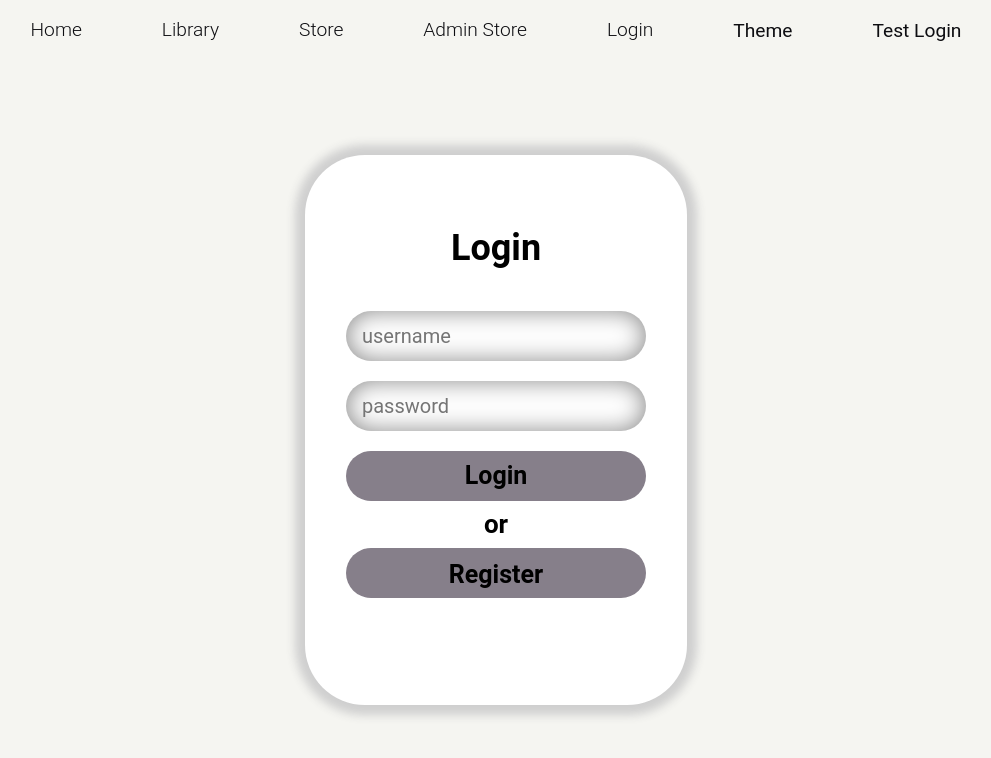
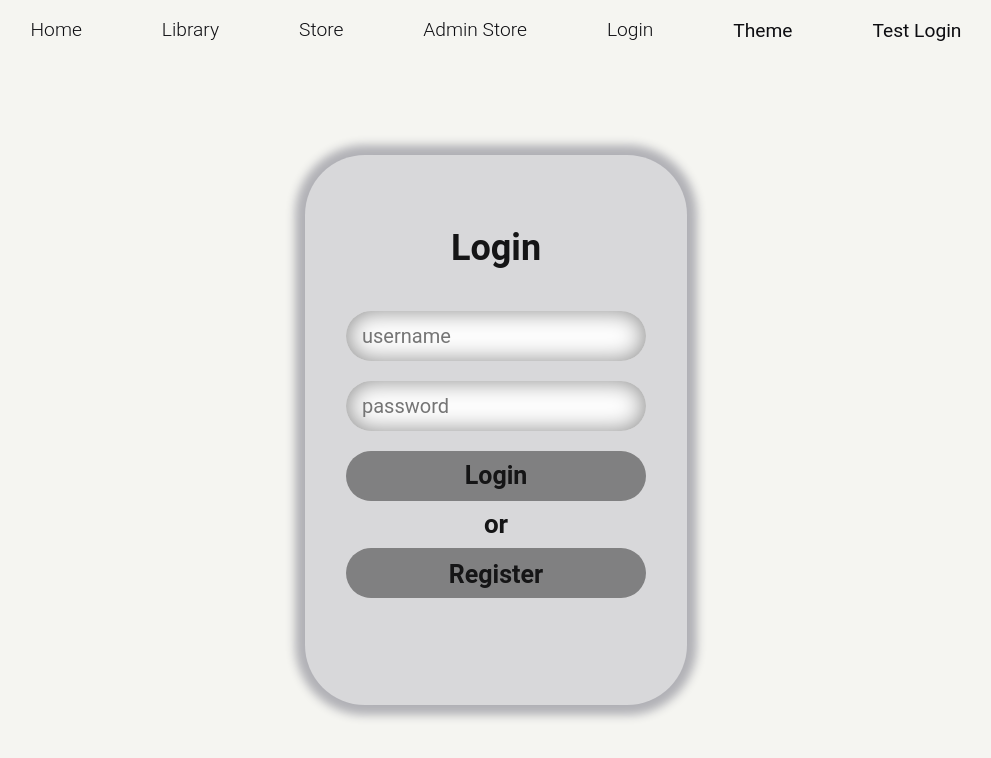
Before and after one commit to 4-en/audio-ui, a React (Create React App) app: page /login in a window 1280 px wide. Shown: the top 758 px of the page, without its empty margins (144-1135 px from the left). Built offline with nearby package versions, Linux system fonts and the light colour scheme.

Commit message:
Login/Register an Theme angepasst

```diff
--- a/src/Login.css
+++ b/src/Login.css
@@ -6,11 +6,11 @@
     justify-content: center;
     height: 550px;
     width: 35%;
-    box-shadow: 0px 0px 10px 10px rgb(207, 207, 207);
+    box-shadow: 0px 0px 10px 10px var(--box-shadow-login);
     padding-top: 30px;
     border-radius: 60px;
-    background-color: white;
-    color: black;
+    background-color: var(--bg-color-login);
+    color: var(--text-color-login);
     text-align: center;
     font-size: 26px;
     position: relative;
@@ -67,8 +67,8 @@ input{
     width: 300px;
     height: 50px;
     border-radius: 60px;
-    background-color: #867f8a;
-    color: rgb(0, 0, 0);
+    background-color: var(--button-color-login);
+    color: var(--text-color-login);
     font-size: 25px;
     border: none;
     text-align: center;
@@ -77,7 +77,7 @@ input{
 
 }
 .lb{
-    color: black;
+    color: var(--text-color-login);
     text-align: center;
     padding-top: 10px;
     font-weight: 600;
--- a/src/style.css
+++ b/src/style.css
@@ -17,6 +17,11 @@ body {
 
     --text-color-contrast: rgb(236, 151, 24);
 
+    /*Login+Register Colors*/
+    --bg-color-login: #4d4d63;
+    --box-shadow-login: #9090a5;
+    --text-color-login: #f0f0ff;
+    --button-color-login:  #363650;
 
 }
 body.light-theme {
@@ -28,6 +33,12 @@ body.light-theme {
     --text-color-lighter: #26262a;
 
     --text-color-transparent: rgba(40, 40, 60, 0.5);
+
+    /*Login+Register Colors*/
+    --bg-color-login: #d8d8da;
+    --box-shadow-login: #b1b1b6;
+    --text-color-login: #151516;
+    --button-color-login:  #808081;
 }
 
 body {
```
